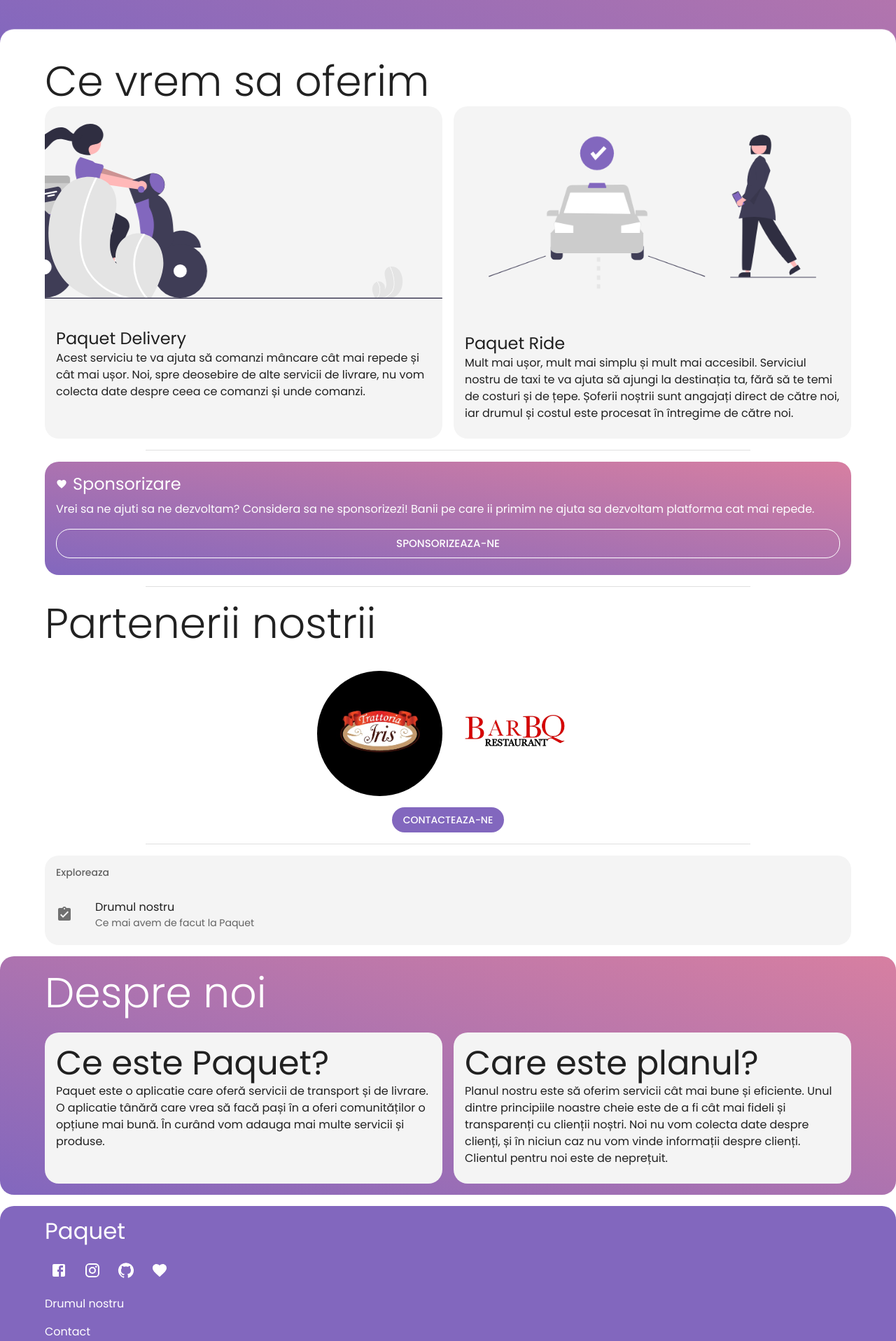
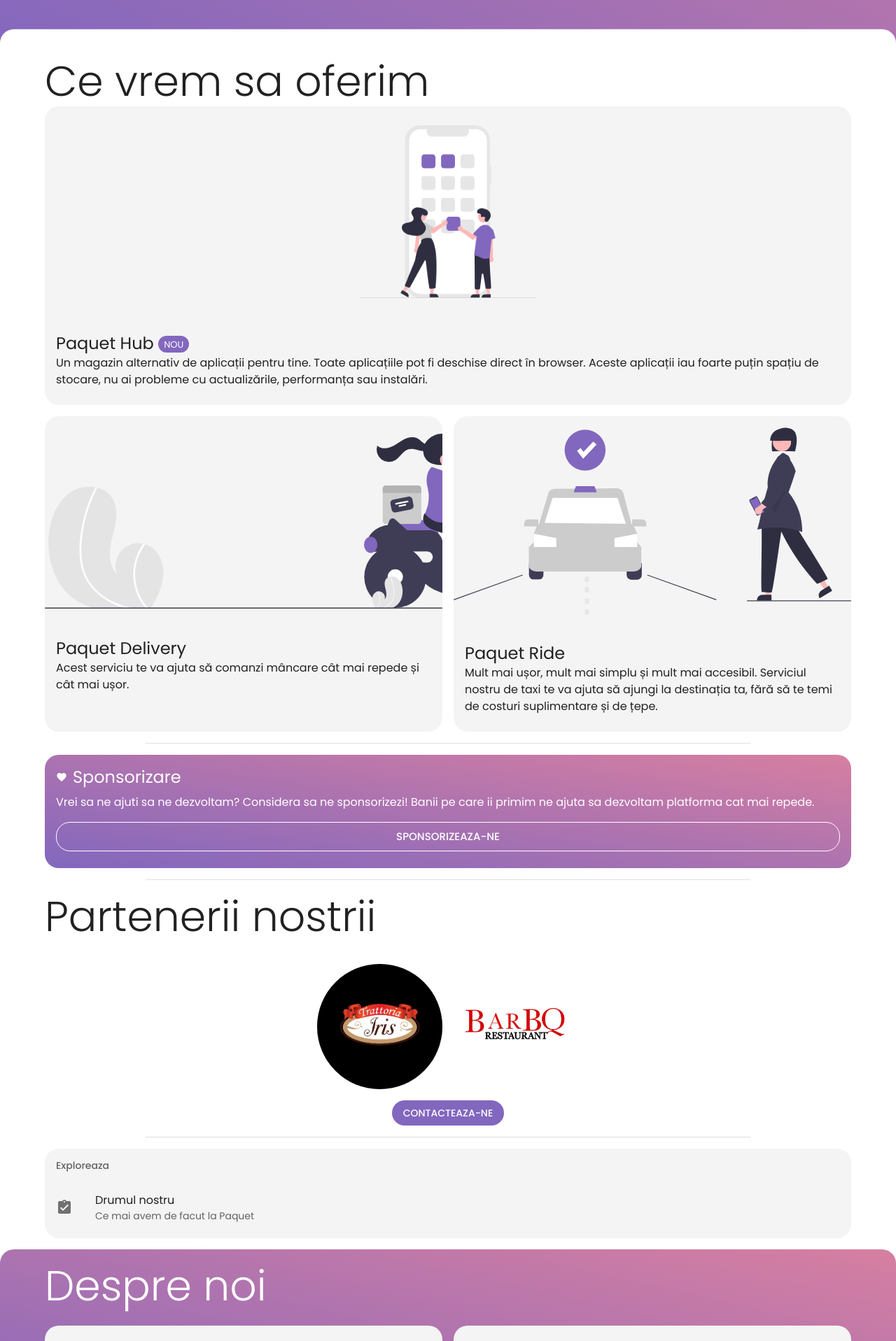
Before and after one commit to paquetromania/homepage, a Next.js app: page / in a window 1280 px wide. Shown: the part 520-2437 px from the top of the page at 70% size. Built offline with nearby package versions, Linux system fonts and the light colour scheme.

Commit message:
Big update

```diff
--- a/src/components/AboutUs.tsx
+++ b/src/components/AboutUs.tsx
@@ -36,9 +36,9 @@ function AboutUs() {
 									Ce este Paquet?
 								</Typography>
 								<Typography>
-									Paquet este o aplicatie care oferă servicii de transport și de livrare.
-									O aplicatie tânără care vrea să facă pași în a oferi comunităților o
-									opțiune mai bună. În curând vom adauga mai multe servicii și produse.
+									Paquet este o platforma întreagă de aplicații
+									pentru a susține un ecosistem consistent care te leagă pe
+									tine de comunitatea ta.
 								</Typography>
 							</CardContent>
 						</Card>
@@ -52,11 +52,8 @@ function AboutUs() {
 									Care este planul?
 								</Typography>
 								<Typography>
-									Planul nostru este să oferim servicii cât mai bune și eficiente.
-									Unul dintre principiile noastre cheie este de a fi cât mai fideli
-									și transparenți cu clienții noștri. Noi nu vom colecta date despre
-									clienți, și în niciun caz nu vom vinde informații despre clienți.
-									Clientul pentru noi este de neprețuit.
+									O restructurare recentă ne-a permis să devenim o platformă. Noi țintim să fim
+									o platformă care ajută micile afaceri în a se dezvolta, și pe tine în a le descoperi.
 								</Typography>
 							</CardContent>
 						</Card>
--- a/src/components/PaquetDelivery.tsx
+++ b/src/components/PaquetDelivery.tsx
@@ -40,9 +40,7 @@ function PaquetDelivery() {
 				</Typography>
 				<Typography variant='body1'>
 					Acest serviciu te va ajuta să comanzi mâncare cât mai repede
-                    și cât mai ușor. Noi, spre deosebire de alte servicii
-                    de livrare, nu vom colecta date despre ceea ce comanzi și
-                    unde comanzi.
+                    și cât mai ușor.
 				</Typography>
 			</CardContent>
 		</Card>
--- /dev/null
+++ b/src/components/PaquetHub.tsx
@@ -0,0 +1,39 @@
+import { Card, CardContent, CardMedia, Typography, Chip } from "@mui/material";
+import HubSVG from "../resources/hub.svg";
+import { Parallax } from "react-scroll-parallax";
+
+
+
+function PaquetHub() {
+	return (
+		<Card>
+			<CardMedia
+				component={Parallax}
+				title='Hub'
+				scale={[.8, 1]}
+			>
+				<HubSVG
+					width='100%'
+					height={300}
+				/>
+			</CardMedia>
+			<CardContent>
+				<Typography variant='h5'>
+					Paquet Hub{" "}
+					<Chip
+						label="NOU"
+						color="primary"
+						size="small"
+					/>
+				</Typography>
+				<Typography variant='body1'>
+					Un magazin alternativ de aplicații pentru tine. Toate aplicațiile pot fi deschise
+                    direct în browser. Aceste aplicații iau foarte puțin spațiu de stocare, nu ai probleme
+					cu actualizările, performanța sau instalări.
+				</Typography>
+			</CardContent>
+		</Card>
+	);
+}
+
+export default PaquetHub;
--- a/src/components/PaquetRide.tsx
+++ b/src/components/PaquetRide.tsx
@@ -24,8 +24,7 @@ function PaquetRide() {
 				<Typography variant='body1'>
 					Mult mai ușor, mult mai simplu și mult mai accesibil. Serviciul nostru
                     de taxi te va ajuta să ajungi la destinația ta, fără să te temi de
-                    costuri și de țepe. Șoferii noștrii sunt angajați direct de către
-                    noi, iar drumul și costul este procesat în întregime de către noi.
+                    costuri suplimentare și de țepe.
 				</Typography>
 			</CardContent>
 		</Card>
--- a/src/pages/index.tsx
+++ b/src/pages/index.tsx
@@ -4,6 +4,7 @@ import HomeHeader from "../components/HomeHeader";
 
 import PaquetDelivery from "../components/PaquetDelivery";
 import PaquetRide from "../components/PaquetRide";
+import PaquetHub from "../components/PaquetHub";
 import AboutUs from "../components/AboutUs";
 import PageLinks from "../components/PageLinks";
 import Partners from "../components/Partners";
@@ -33,6 +34,9 @@ const Home: NextPage = () => {
 							marginTop: theme => `-${theme.spacing(2)}!important`
 						}}
 					>
+						<Grid item xs={12} display='flex' flexWrap='wrap'>
+							<PaquetHub />
+						</Grid>
 						<Grid item md={6} xs={12} display='flex' flexWrap='wrap'>
 							<PaquetDelivery />
 						</Grid>
```
Also changed, not shown: src/resources/hub.svg (added).
